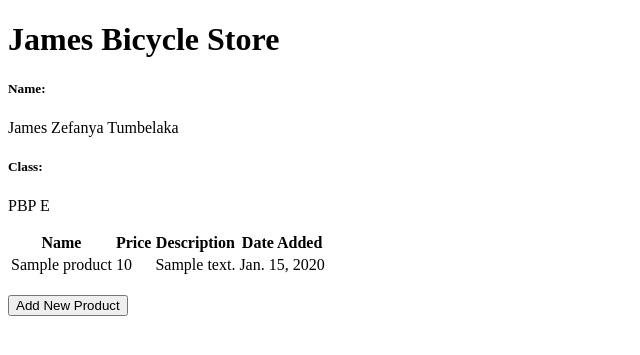
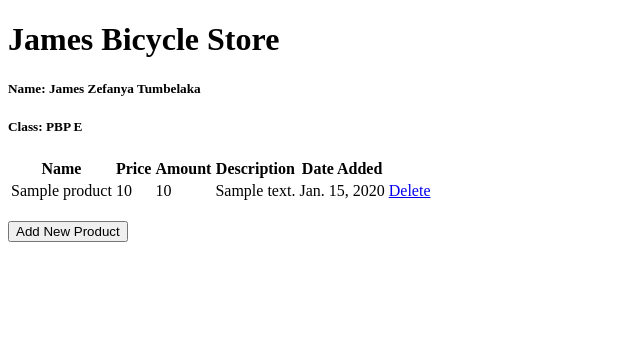
Before and after one commit to JamesTumbelaka/james-bicycle-store, a Django app: page / in a window 1280 px wide. Shown: the top 355 px of the page, without its empty margins (0-640 px from the left). Run offline with Django 4.2, Linux system fonts and the light colour scheme; tables that the repository leaves empty hold one stand-in row (values such as "Sample post").

Commit message:
added remove product feature

```diff
--- a/main/forms.py
+++ b/main/forms.py
@@ -4,4 +4,4 @@ from main.models import Product
 class ProductForm(ModelForm):
     class Meta:
         model = Product
-        fields = ["name", "price", "description"]
+        fields = ["name", "price", "amount", "description"]
--- a/main/models.py
+++ b/main/models.py
@@ -3,5 +3,6 @@ from django.db import models
 class Product(models.Model):
     name = models.CharField(max_length=255)
     price = models.IntegerField()
+    amount = models.IntegerField()
     date_added = models.DateField(auto_now_add=True)
     description = models.TextField()
--- a/main/templates/main.html
+++ b/main/templates/main.html
@@ -3,16 +3,14 @@
 {% block content %}
     <h1>James Bicycle Store</h1>
 
-    <h5>Name:</h5>
-    <p>{{name}}</p>
-
-    <h5>Class:</h5>
-    <p>{{class}}</p>
+    <h5>Name: {{name}}</h5>
+    <h5>Class: {{class}}</h5>
 
     <table>
         <tr>
             <th>Name</th>
             <th>Price</th>
+            <th>Amount</th>
             <th>Description</th>
             <th>Date Added</th>
         </tr>
@@ -23,8 +21,12 @@
             <tr>
                 <td>{{ product.name }}</td>
                 <td>{{ product.price }}</td>
+                <td>{{ product.amount }}</td>
                 <td>{{ product.description }}</td>
                 <td>{{ product.date_added }}</td>
+                <td>
+                    <a href="{% url 'main:delete_product' product.id %}">Delete</a>
+                </td>
             </tr>
         {% endfor %}
     </table>
--- a/main/urls.py
+++ b/main/urls.py
@@ -1,5 +1,5 @@
 from django.urls import path
-from main.views import show_main, create_product, show_xml, show_xml, show_json, show_xml_by_id, show_json_by_id
+from main.views import show_main, create_product, show_xml, show_xml, show_json, show_xml_by_id, show_json_by_id, delete_product
 
 app_name = 'main'
 
@@ -10,4 +10,6 @@ urlpatterns = [
     path('json/', show_json, name='show_json'),
     path('xml/<int:id>/', show_xml_by_id, name='show_xml_by_id'),
     path('json/<int:id>/', show_json_by_id, name='show_json_by_id'),
+    path('delete_product/<int:id>/', delete_product, name='delete_product'),
+
 ]
--- a/main/views.py
+++ b/main/views.py
@@ -1,4 +1,4 @@
-from django.shortcuts import render
+from django.shortcuts import render, redirect, get_object_or_404
 from django.http import HttpResponseRedirect
 from main.forms import ProductForm
 from main.models import Product
@@ -41,3 +41,12 @@ def show_xml_by_id(request, id):
 def show_json_by_id(request, id):
     data = Product.objects.filter(pk=id)
     return HttpResponse(serializers.serialize("json", data), content_type="application/json")
+
+def delete_product(request, id):
+    product = get_object_or_404(Product, pk=id)
+
+    if request.method == 'POST':
+        product.delete()
+        return redirect('main:show_main')
+
+    return render(request, 'delete_product.html', {'product': product})
```
Also changed, not shown: main/templates/delete_product.html (added, +15 -0 lines), main/migrations/0004_product_amount.py (added).
